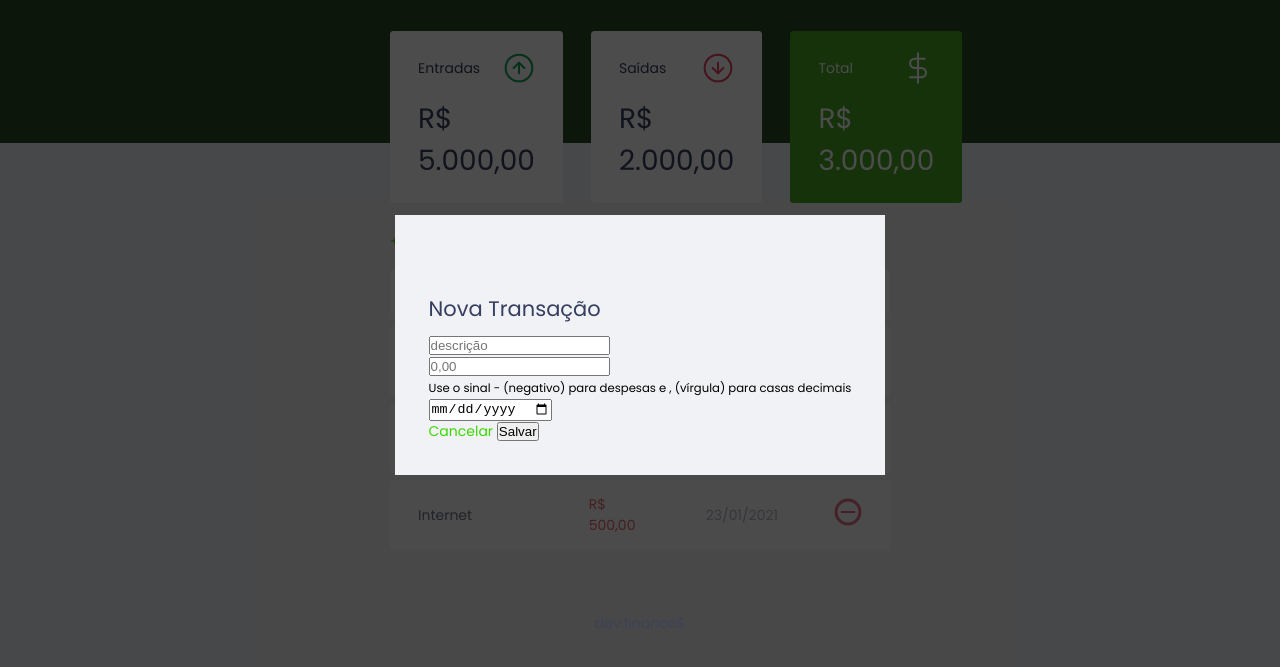
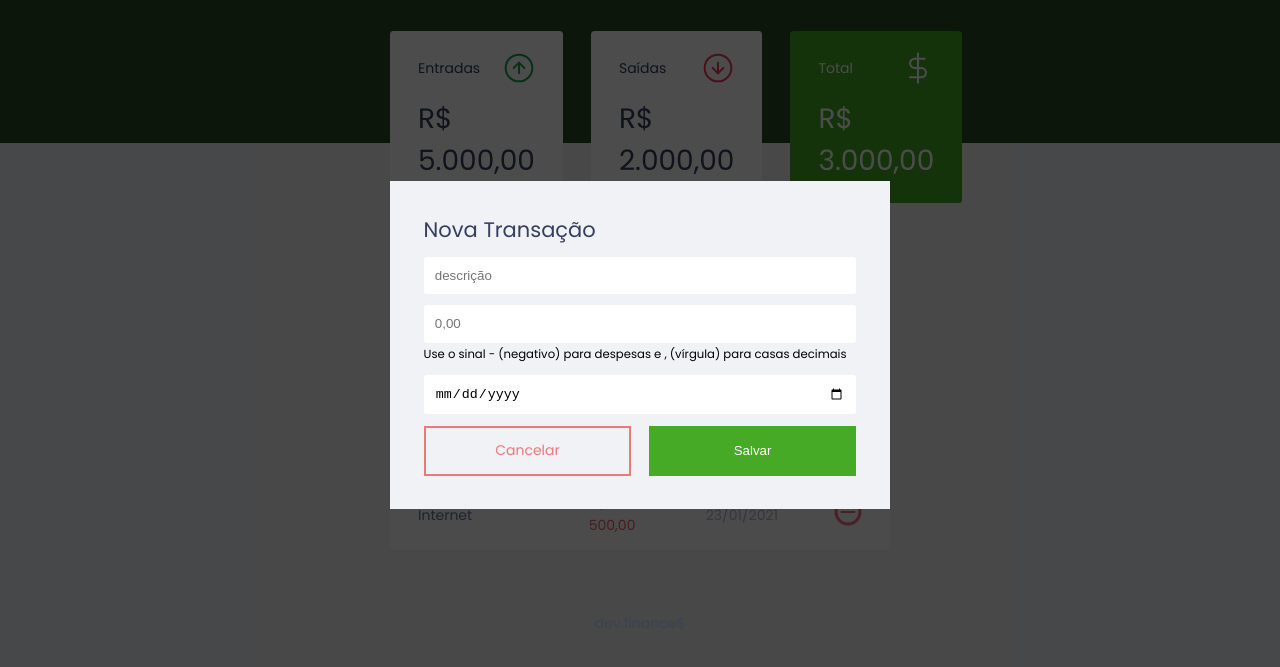
Before and after one commit to matheuspython/dev.finance, a plain HTML site: page index.html in a window 1280 px wide. Shown: the part 55-722 px from the top of the page. Drawn offline with Linux system fonts and the light colour scheme.

Commit message:
estilização do formulario completa

```diff
--- a/style.css
+++ b/style.css
@@ -1,5 +1,8 @@
 :root {
     --dark-blue: #363f5f;
+    --green: #46aa26;
+    --light-green: #3dd705;
+    --red: #e92929;
 }
 
 * {
@@ -43,17 +46,45 @@ h2 {
 }
 
 a {
-    color: #3dd705;
+    color: var(--green);
     text-decoration: none;
 }
 
 a:hover {
-    color: #49aa26;
+    color: var(--light-green);
 }
 
 .button.new {
     display: inline-block;
     margin-bottom: .8rem;
+}
+
+button {
+    width: 100%;
+    height: 50px;
+    border: none;
+    color: white;
+    background: var(--green);
+    padding: 0;
+    cursor: pointer;
+}
+
+button:hover {
+    background: var(--light-green);
+}
+
+.button.cancel {
+    color: var(--red);
+    border: 2px solid var(--red);
+    height: 50px;
+    display: flex;
+    align-items: center;
+    justify-content: center;
+    opacity: 0.6;
+}
+
+.button.cancel:hover {
+    opacity: 1;
 }
 
 header {
@@ -99,7 +130,7 @@ header h1 {
 }
 
 .card.total {
-    background: #49aa26;
+    background: var(--green);
     color: white;
 }
 
@@ -180,6 +211,42 @@ td.expense {
     background: #f0f2f5;
     padding: 2.4rem;
     position: relative;
+    max-width: 500px;
+    width: 95%;
+}
+
+#form {
+    max-width: 500px;
+}
+
+#form h2 {
+    margin-top: 0;
+}
+
+#form form input {
+    border: none;
+    border-radius: 0.2rem;
+    padding: 0.8rem;
+    width: 100%;
+}
+
+.input-group small {
+    opacity: 0.4;
+}
+
+.input-group.actions {
+    display: flex;
+    justify-content: space-between;
+    align-items: center;
+}
+
+.input-group {
+    margin-top: 0.8rem;
+}
+
+.input-group.actions .button,
+.input-group.actions button {
+    width: 48%;
 }
 
 footer {
```
